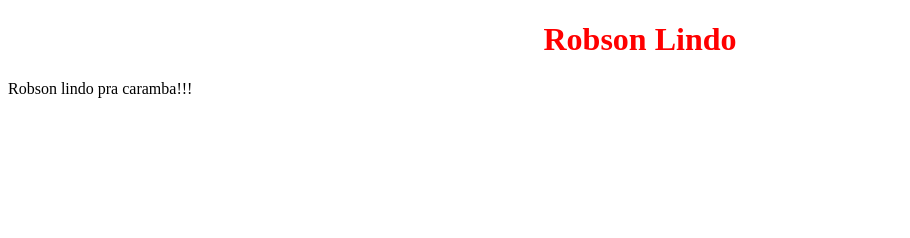
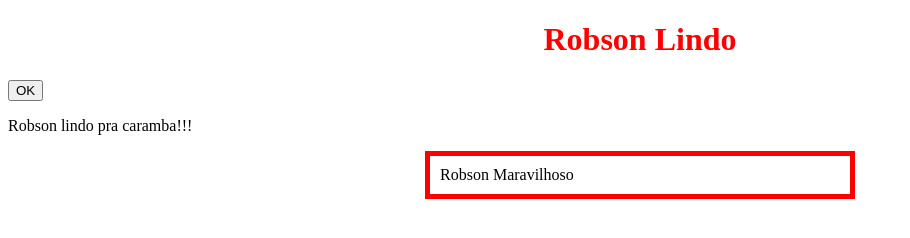
Before and after one commit to RobsonDisney/ProjetoSite, a plain HTML site: page index.html in a window 1280 px wide. Shown: the whole page, without its empty margins (0-910 px from the left). Drawn offline with Linux system fonts and the light colour scheme.

Commit message:
terceiro commit

```diff
--- a/css/estilo.css
+++ b/css/estilo.css
@@ -2,3 +2,11 @@ h1{
     color:red;
     text-align: center;
 }
+
+div{
+    margin:auto;
+    width: 400px;
+    padding: 10px;
+    border:solid red 5px;
+
+}
--- a/index.html
+++ b/index.html
@@ -8,6 +8,10 @@
 </head>
 <body>
     <h1>Robson Lindo</h1>
-    <p>Robson lindo pra caramba!!!</p>
+    <button onclick="testar1()">OK</button>
+    <p id="p1">Robson lindo pra caramba!!!</p>
+    <div>Robson Maravilhoso</div>
+
+    <script src="javascript/novo.js"></script>
 </body>
 </html>
--- /dev/null
+++ b/javascript/novo.js
@@ -0,0 +1,5 @@
+
+function testar1(){
+    document.getElementById("p1").innerHTML="Robson Sensacional"
+
+}
```
